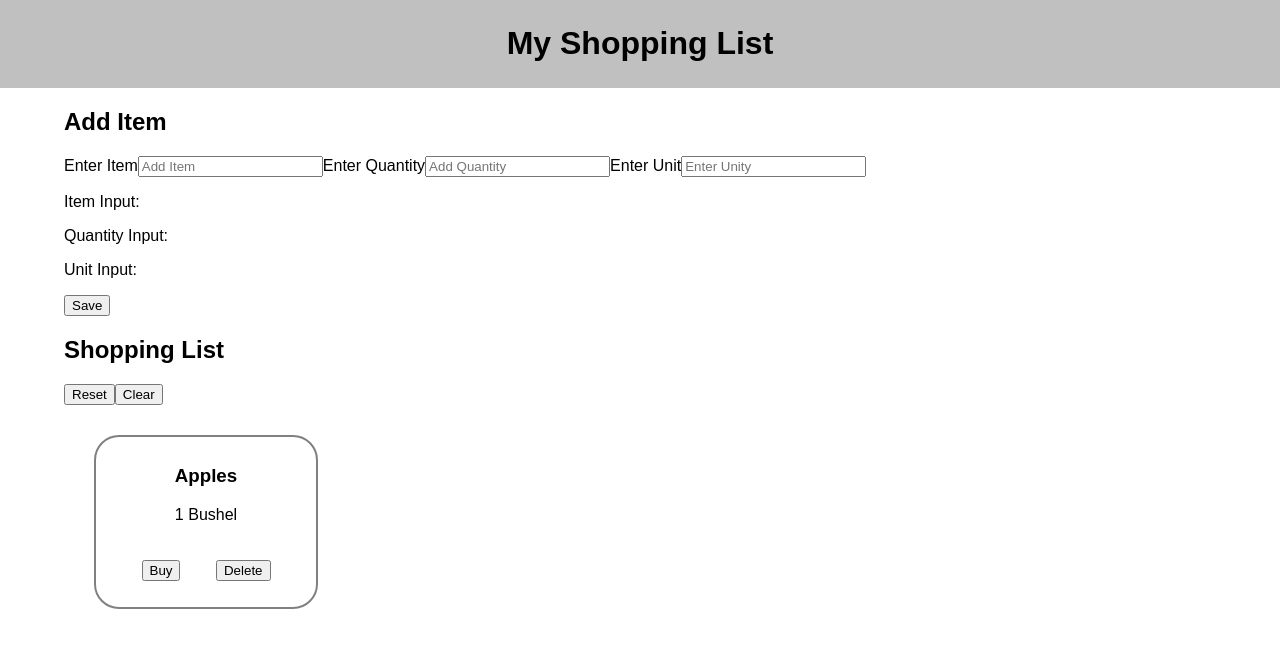
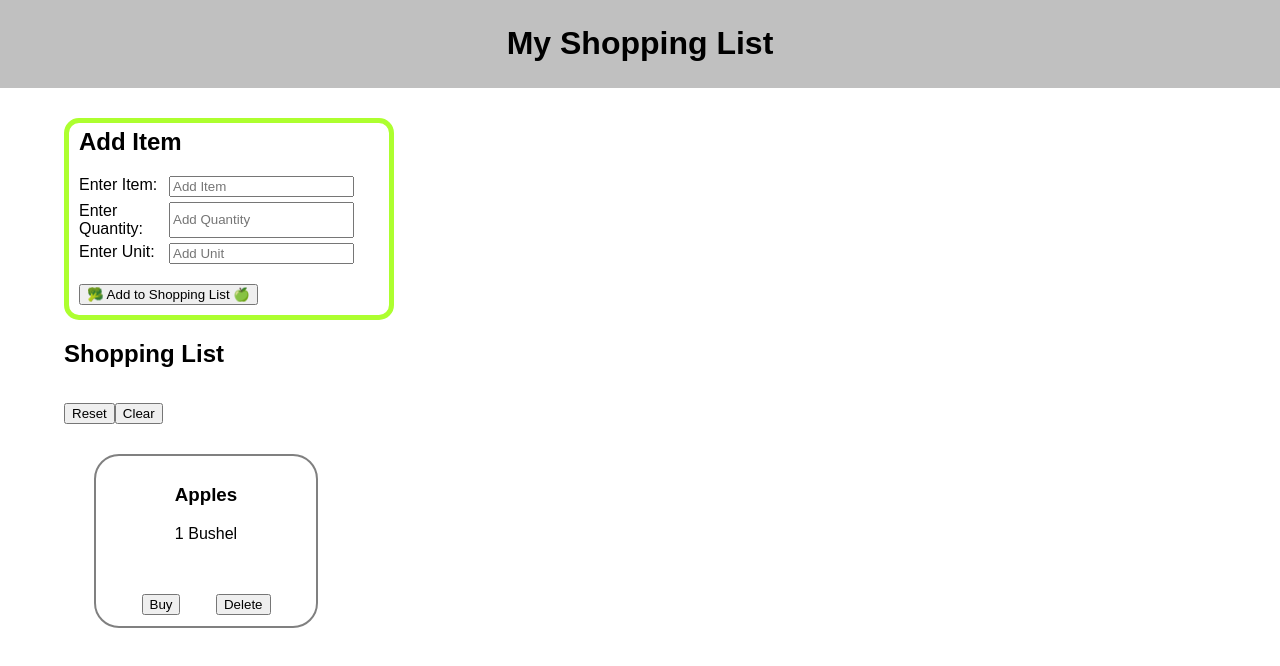
Before and after one commit to RyanOlson86/group-fs-react-shopping-list, a React (Vite) app: page / in a window 1280 px wide. Shown: the top 666 px of the page. Built offline with nearby package versions, Linux system fonts and the light colour scheme.

Commit message:
playing with styling of .Form

```diff
--- a/src/components/App/App.jsx
+++ b/src/components/App/App.jsx
@@ -17,7 +17,7 @@ function App() {
         })
         .then( (response) => {
             console.log('Inside of GET', response);
-            console.log('Data check', response.data);
+            // console.log('Data check', response.data);
             setShoppingList(response.data)
         })
         .catch( function(error) {
@@ -32,8 +32,6 @@ function App() {
         <div className="App">
             <Header />
             <main>
-                {/* <h2>Add Item</h2>
-                <button>Save</button> */}
                 <Form getShoppingList={getShoppingList}/>
                 <h2>Shopping List</h2>
                 <button>Reset</button>
--- /dev/null
+++ b/src/components/Form/Form.css
@@ -0,0 +1,30 @@
+/* * {
+    border: 1px solid black;
+} */
+
+.field {
+    margin: 5px 5px 5px 0;
+    width: 275px;
+    display: flex;
+    justify-content: space-between;
+}
+
+/* .field label {
+    margin-right: 5px;
+} */
+
+button {
+    margin-top: 15px;
+}
+
+.Form {
+    border: 5px solid greenyellow;
+    margin-top: 30px;
+    padding: 10px;
+    border-radius: 15px;
+    width: 300px;
+}
+
+.Form h2 {
+    margin-top: -5px;
+}
--- a/src/components/Form/Form.jsx
+++ b/src/components/Form/Form.jsx
@@ -1,7 +1,9 @@
 import { useState } from "react"
 import axios from "axios"
+import InputField from "../InputField/InputField"
+import './Form.css'
 
-const Form = ({getShoppingList}) => {
+const Form = ({ getShoppingList }) => {
     const [itemInput, setItemInput] = useState('')
     const [quantityInput, setQuantityInput] = useState('')
     const [unitInput, setUnitInput] = useState('')
@@ -20,47 +22,42 @@ const Form = ({getShoppingList}) => {
             setQuantityInput('')
             setUnitInput('')
             getShoppingList()
-        }).catch((err) =>{
+        }).catch((err) => {
             console.log(err);
         })
 
     }
 
     return (
-        <>
+        <div className="Form">
             <h2>Add Item</h2>
-            <form onSubmit={(event)=>handleSubmit(event)}>
-                <label htmlFor="itemInput">Enter Item</label>
-                <input
-                    required
+            <form onSubmit={(event) => handleSubmit(event)}>
+                <InputField
+                    name="Item"
+                    id="itemInput"
                     type="text"
-                    id="itemInput"
-                    placeholder="Add Item"
-                    onChange={(event) => {
-                        setItemInput(event.target.value)
-                    }}
-                    value={itemInput} />
-                <label htmlFor="quantityInput">Enter Quantity</label>
-                <input
-                    required
+                    required={true}
+                    setFn={setItemInput}
+                    input={itemInput}
+                />
+                <InputField
+                    name="Quantity"
+                    id="quantityInput"
                     type="number"
-                    id="quantityInput"
-                    placeholder="Add Quantity"
-                    onChange={(event) => setQuantityInput(event.target.value)}
-                    value={quantityInput} />
-                <label htmlFor="unitInput">Enter Unit</label>
-                <input
+                    required={true}
+                    setFn={setQuantityInput}
+                    input={quantityInput}
+                />
+                <InputField
+                    name="Unit"
+                    id="unitInput"
                     type="text"
-                    id="unitInput"
-                    placeholder="Enter Unity"
-                    onChange={(event) => setUnitInput(event.target.value)}
-                    value={unitInput} />
-                <p>Item Input: {itemInput}</p>
-                <p>Quantity Input: {quantityInput}</p>
-                <p>Unit Input: {unitInput}</p>
-                <button>Save</button>
+                    setFn={setUnitInput}
+                    input={unitInput}
+                />
+                <button>🥦 Add to Shopping List 🍏</button>
             </form>
-        </>
+        </div>
     )
 }
 
--- /dev/null
+++ b/src/components/InputField/InputField.jsx
@@ -0,0 +1,18 @@
+const InputField = ({name, id, setFn, input, type, required}) => {
+    return (
+        <div className="field">
+            <label htmlFor={id}>Enter {name}:</label>
+            <input
+                required={required}
+                type={type}
+                id={id}
+                placeholder={`Add ${name}`}
+                onChange={(event) => {
+                    setFn(event.target.value)
+                }}
+                value={input} />
+        </div>
+    )
+}
+
+export default InputField
```
